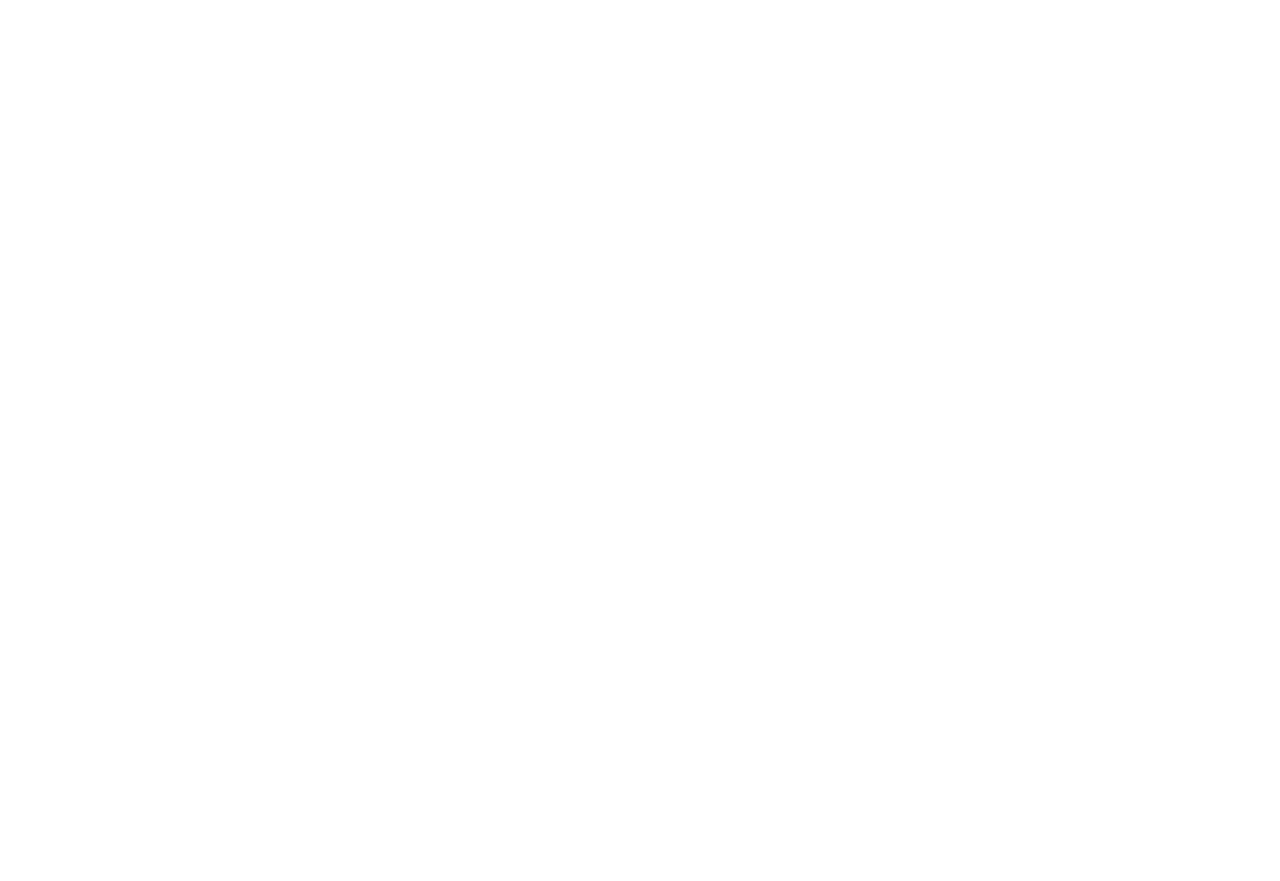
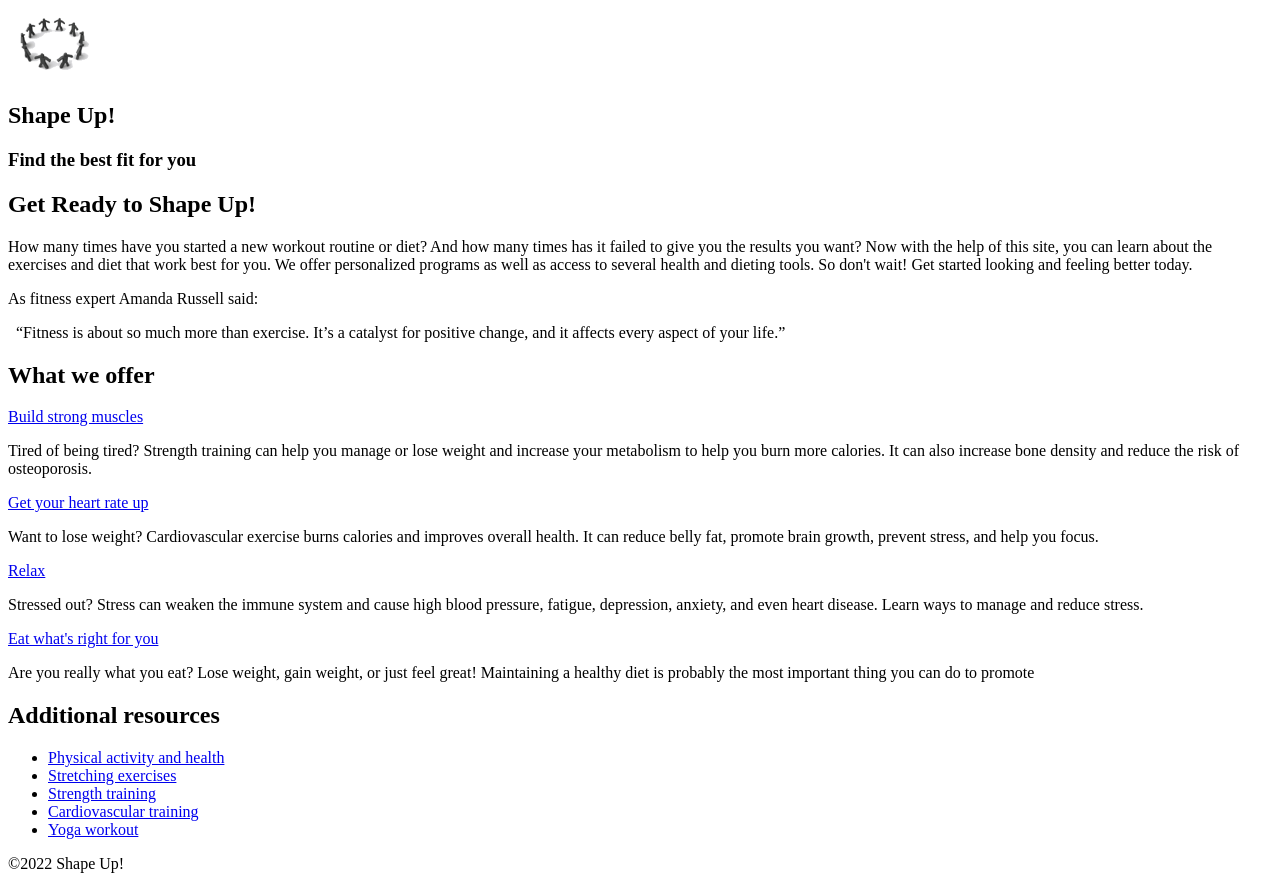
Before and after one commit to Mirandaalv/shape-up-4-morellana123, a plain HTML site: page index.html in a window 1280 px wide. Before the commit the page ends 800 px from the top, so only its background shows below. Drawn offline with Linux system fonts and the light colour scheme.

Commit message:
Update index.html

```diff
--- a/index.html
+++ b/index.html
@@ -3,10 +3,45 @@
 <html lang="en">
 <head>
 	<meta charset="utf-8" />
-	<title></title>
+	<title>Shape Up!</title>
+	<link rel="shortcut icon" href="images/shape_up_logo.webp">
 </head>
 
 <body>
+	<header>
+		<img src="images/shape_up_logo.png" alt="Shape Up Logo" height="70">
+		<h2>Shape Up!</h2>
+		<h3>Find the best fit for you</h3>
+	</header>
+<main>
+	<h2>Get Ready to Shape Up!</h2>
+	<p>How many times have you started a new workout routine or diet? And how many times has it failed to give you the results you want? Now with the help of this site, you can learn about the exercises and diet that work best for you. We offer personalized programs as well as access to several health and dieting tools. So don't wait! Get started looking and feeling better today.</p>
+ 	<p>As fitness expert Amanda Russell said:</p>
+	<p> &nbsp; <q>Fitness is about so much more than exercise. It’s a catalyst for positive change, and it affects every aspect of your life.</q></q>
+	<h2>What we offer</h2>
+	<p> <a href="strength/index.html">Build strong muscles</a></p>
+	<p>Tired of being tired? Strength training can help you manage or lose weight and increase your metabolism to help you burn more calories. It can also increase bone density and reduce the risk of osteoporosis.</p>
 
+	<p> <a href="cardio/index.html">Get your heart rate up</a></p>
+	<p>Want to lose weight? Cardiovascular exercise burns calories and improves overall health. It can reduce belly fat, promote brain growth, prevent stress, and help you focus.</p>
+
+	<p> <a href="stress/index.html">Relax</a></p>
+	<p>Stressed out? Stress can weaken the immune system and cause high blood pressure, fatigue, depression, anxiety, and even heart disease. Learn ways to manage and reduce stress.</p>
+
+	<p> <a href="diet/index.html">Eat what's right for you</a></p>
+	<p>Are you really what you eat? Lose weight, gain weight, or just feel great! Maintaining a healthy diet is probably the most important thing you can do to promote </p>
+
+	<h2>Additional resources </h2>
+	<ul>
+	<li> <a href="stress/tips.html"> Physical activity and health</a></li>
+	<li> <a href="stress/vipassana.html">Stretching exercises</a></li>
+	<li> <a href="strength/index.html">Strength training</a></li>
+	<li> <a href="cardio/index.html">Cardiovascular training</a></li>
+	<li> <a href="stress/meditate.html">Yoga workout</a></li>
+	</ul>
+</main>
 </body>
+	<footer>
+		&copy;2022 Shape Up!
+	</footer>
 </html>
```
